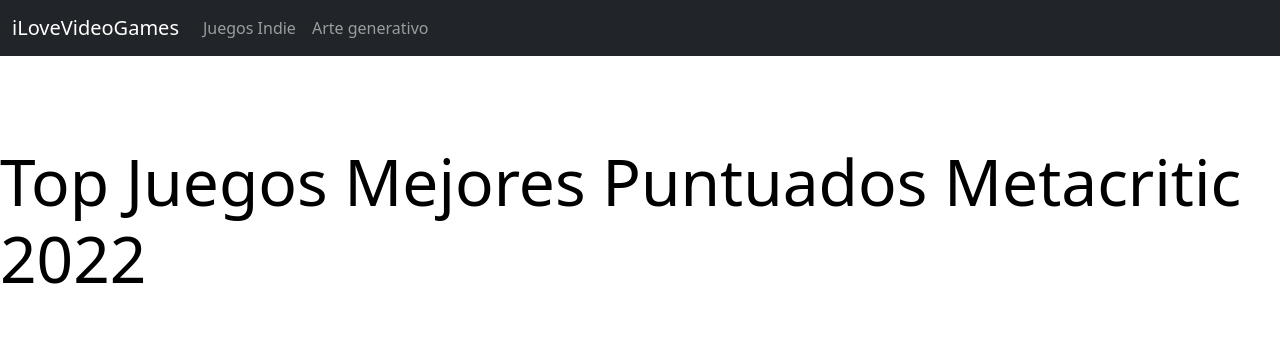
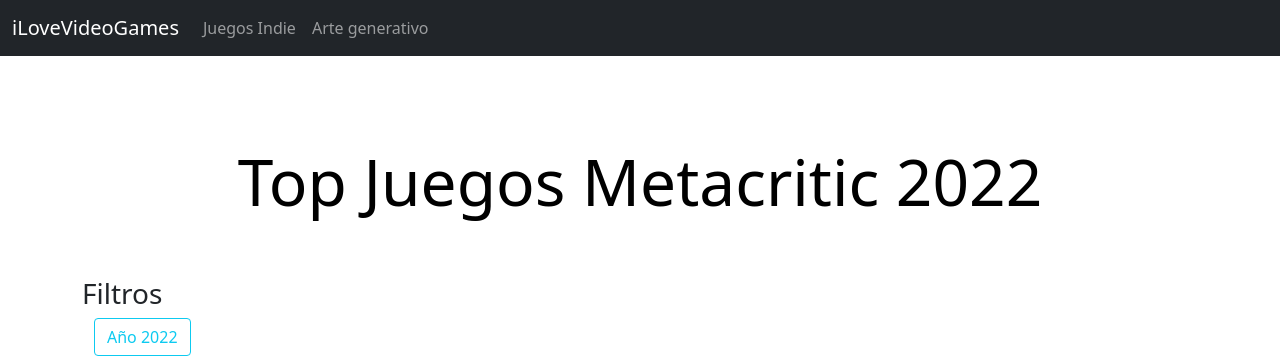
Before and after one commit to UlisesGallardo/ilovevideogames, a React (Create React App) app: page / in a window 1280 px wide. Shown: the top 358 px of the page. Built offline with nearby package versions, Linux system fonts and the light colour scheme; no server answers; what react-dotenv would draw is missing.

Commit message:
title changes

```diff
--- a/src/components/TopPageMetacritic.jsx
+++ b/src/components/TopPageMetacritic.jsx
@@ -120,7 +120,7 @@
     return (
         <div width="100%">
             <br></br><br></br><br></br>
-            <div className='d-flex justify-content-center'> <h1 className="display-1" style={{"fontSize":"4rem", color:"black"}}>Top Juegos Mejores Puntuados Metacritic {year}</h1></div>
+            <div className='d-flex justify-content-center'> <h1 className="display-1" style={{"fontSize":"4rem", color:"black"}}>Top Juegos Metacritic {year}</h1></div>
             <Container className='mt-5 mb-5'>
             <Col ><h3>Filtros</h3>
                         <Container>
```
